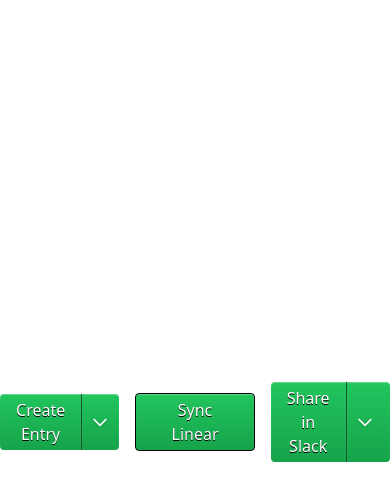
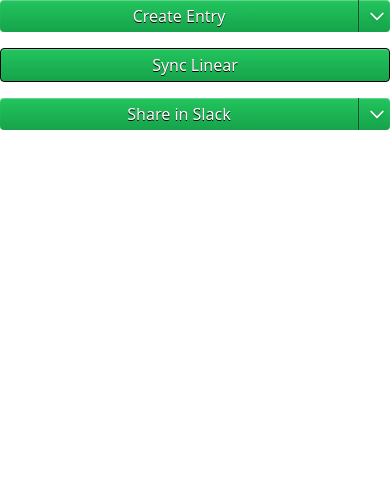
Before and after one commit to jaidetree/braincore, a website: page docs/widgets/index.html in a window 390 px wide. Drawn offline with Linux system fonts and the light colour scheme.

Commit message:
Fix button styles on mobile and use screen-width

```diff
--- a/docs/widgets/index.html
+++ b/docs/widgets/index.html
@@ -7,7 +7,7 @@
     <link rel="stylesheet" href="stylesheet.css" />
 </head>
 <body class="bg-white dark:bg-notion-dark">
-    <div class="flex flex-col device-sm:flex-row gap-4 device-sm:justify-end min-h-screen items-center">
+    <div class="flex flex-col sm:flex-row gap-4 sm:justify-end min-h-screen items-center">
         <form id="create-entry" name="create-entry" method="POST" action="https://cgi.eccentric-j.com/dispatch/dispatch.clj" class="w-full sm:w-auto relative">
             <input type="hidden" name="api_token" />
             <input type="hidden" name="repo" />
@@ -16,7 +16,7 @@
                 <button type="submit" class="min-h-full btn btn-primary flex-auto rounded-r-none border-none" name="event-type" value="slack-share">
                     <span class="text-shadow">Create Entry</span>
                 </button>
-                <label for="id-dropdown-create" class="dropdown btn btn-primary rounded-l-none border-r-0 border-t-0 border-b-0 border-l border-l-green-900 px-2 flex flex-col justify-center">
+                <label for="id-dropdown-create" class="dropdown btn btn-primary rounded-l-none border-r-0 border-t-0 border-b-0 border-l border-l-green-900 px-2 flex flex-col justify-center w-8">
                     <svg xmlns="http://www.w3.org/2000/svg" class="h-5 w-5 drop-shadow" fill="none" viewBox="0 0 24 24" stroke="currentColor">
                         <path stroke-linecap="round" stroke-linejoin="round" stroke-width="2" d="M19 9l-7 7-7-7" />
                     </svg>
@@ -46,7 +46,7 @@
                 <button type="submit" class="min-h-full btn btn-primary flex-auto rounded-r-none border-none" name="event-type" value="slack-share">
                     <span class="text-shadow">Share in Slack</span>
                 </button>
-                <label for="id-dropdown-share" class="dropdown btn btn-primary rounded-l-none border-r-0 border-t-0 border-b-0 border-l border-l-green-900 px-2 flex flex-col justify-center">
+                <label for="id-dropdown-share" class="dropdown btn btn-primary flex-grow-0 rounded-l-none border-r-0 border-t-0 border-b-0 border-l border-l-green-900 px-2 flex flex-col justify-center w-8">
                     <svg xmlns="http://www.w3.org/2000/svg" class="h-5 w-5 drop-shadow" fill="none" viewBox="0 0 24 24" stroke="currentColor">
                         <path stroke-linecap="round" stroke-linejoin="round" stroke-width="2" d="M19 9l-7 7-7-7" />
                     </svg>
--- a/tailwind.config.js
+++ b/tailwind.config.js
@@ -6,7 +6,7 @@
 				"notion-dark": "#2F3437",
 			},
 			screens: {
-				"device-sm": { raw: "(min-device-width: 640px)" },
+				// "device-sm": { raw: "(min-device-width: 640px)" },
 			},
 			boxShadow: {
 				inner: "0 1px 1px 0 rgba(255, 255, 255, 0.3) inset",
```
Also changed, not shown: docs/widgets/stylesheet.css.
